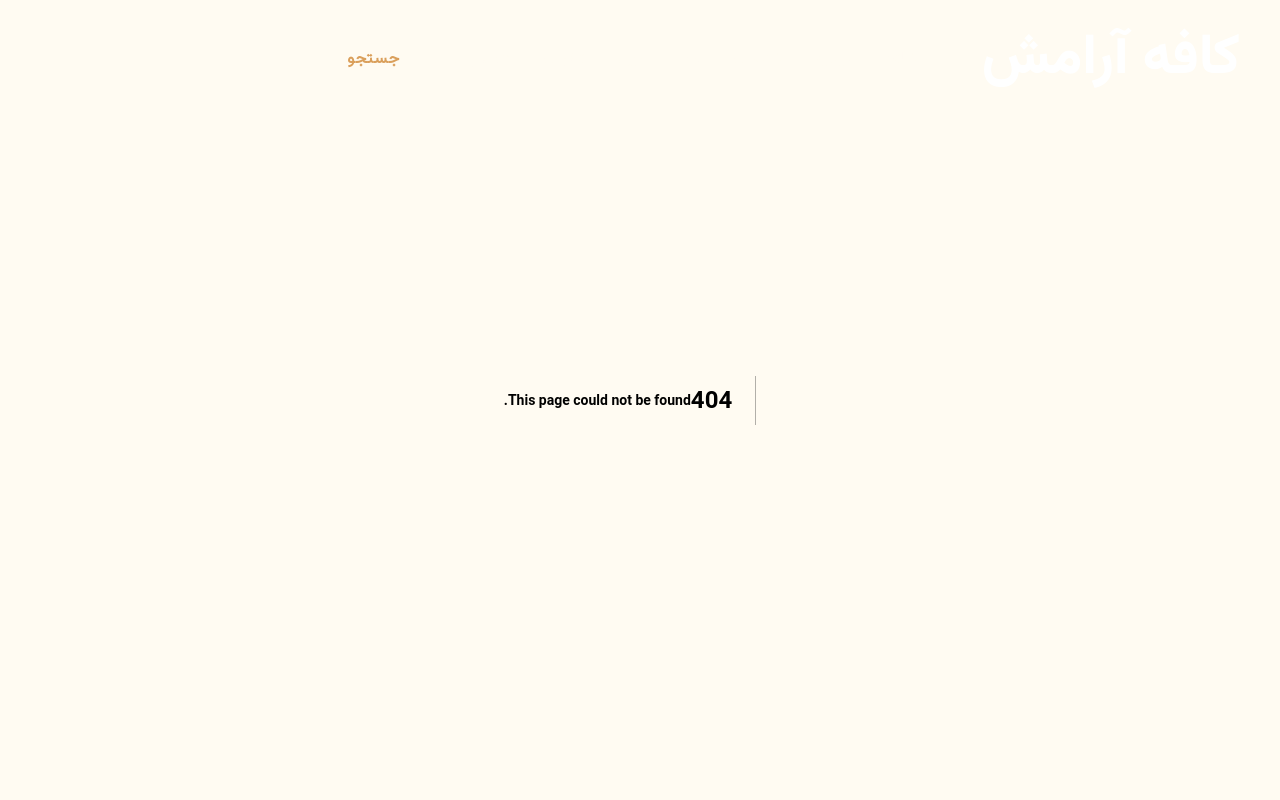
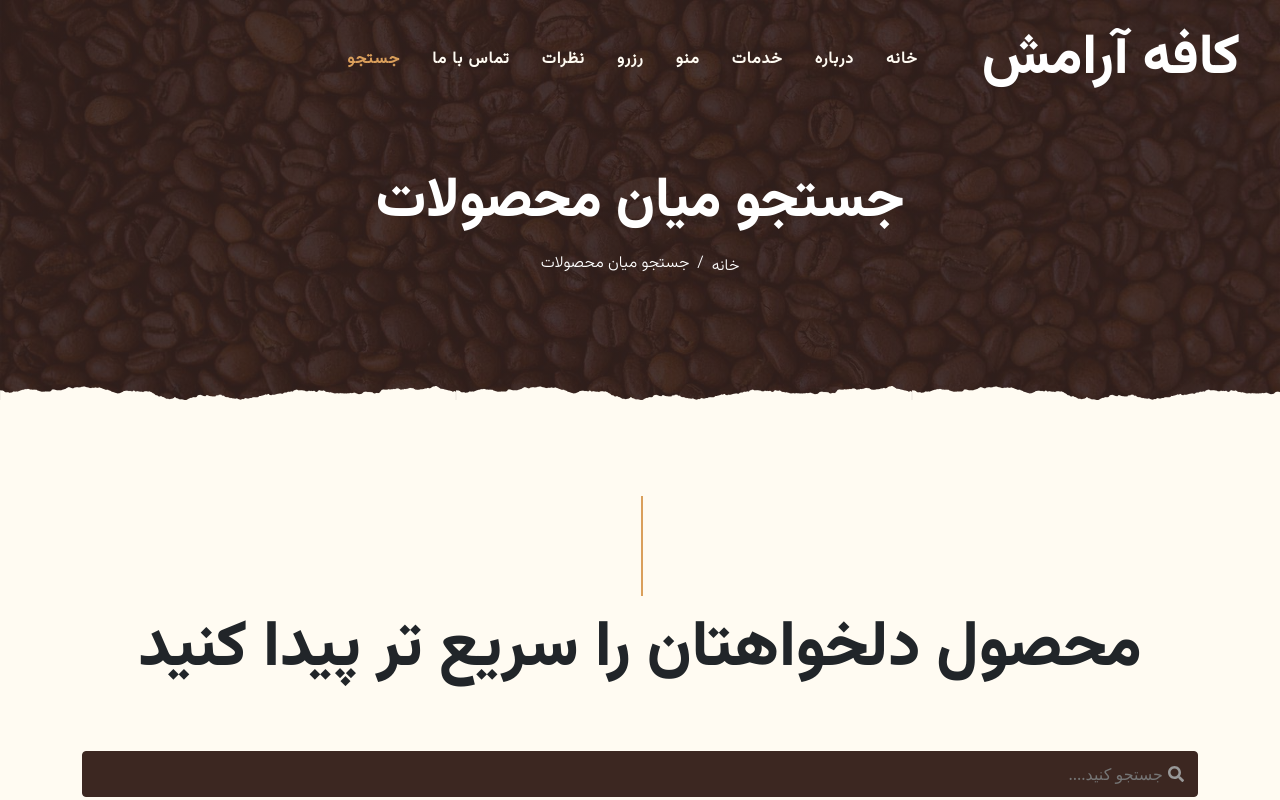
Before and after one commit to erfanHP390/website-coffee-shop, a Next.js app: page /searching in a window 1280 px wide. Before the commit this address had no page. Shown: the top 800 px of the page. Built offline with nearby package versions, Linux system fonts and the light colour scheme.

Commit message:
create page searching with styles

```diff
--- /dev/null
+++ b/pages/searching/index.js
@@ -0,0 +1,55 @@
+import React, { useEffect, useState } from "react";
+import { useRouter } from "next/router";
+import PageHeader from "@/components/modules/PageHeader/PageHeader";
+import { FaSearch } from "react-icons/fa";
+import styles from "../../styles/About.module.css";
+
+export default function index() {
+  const route = useRouter();
+
+  const [search, setSearch] = useState("");
+
+  useEffect(() => {
+    setSearch(route.query.q);
+  }, [route.query.q]);
+
+  const searchHandlerWithEnter = (event) => {
+    if (event.keyCode === 13) {
+      if (search.trim()) {
+        route.push(`/search?q=${search}`);
+      }
+    }
+  };
+
+  const searchHandler = () => {
+    if (search.trim()) {
+      route.push(`/search?q=${search}`);
+    }
+  };
+
+  return (
+    <>
+      <PageHeader route={"جستجو میان محصولات"} routeLink={"/searching"} />
+      <div className="container-fluid py-5">
+        <div className="container">
+          <div className="section-title">
+            <h1 className={`${styles.display_4} font_vazir_ExtraBold`}>
+              محصول دلخواهتان را سریع تر پیدا کنید
+            </h1>
+          </div>
+          <div className={styles.search_container}>
+            <FaSearch className={styles.search_icon} onClick={searchHandler} />
+            <input
+              value={search}
+              onChange={(event) => setSearch(event.target.value)}
+              onKeyDown={searchHandlerWithEnter}
+              type="text"
+              className={styles.search_input}
+              placeholder="جستجو کنید...."
+            />
+          </div>
+        </div>
+      </div>
+    </>
+  );
+}
--- a/styles/About.module.css
+++ b/styles/About.module.css
@@ -106,3 +106,50 @@
   border-color: #DA9F5B;;
   color: #fff;
 }
+
+.search_container {
+  display: flex;
+  align-items: center;
+  border: 1px solid #3C2721;
+  background-color: #3C2721;
+  border-radius: 4px;
+  padding: 5px;
+
+  margin: 20px 0;
+}
+
+.search_icon {
+  margin-right: 8px;
+  color: #999;
+  cursor: pointer;
+}
+
+.search_input {
+  border: none;
+  outline: none;
+  flex-grow: 1;
+  padding: 5px;
+  background-color: #3C2721;
+  color: #fff;
+
+}
+
+@media (max-width: 768px) {
+  .search_container {
+    max-width: 100%;
+  }
+}
+
+@media (max-width: 576px) {
+  .search_container {
+    padding: 2px;
+  }
+
+  .search_icon {
+    margin-right: 4px;
+  }
+
+  .search_input {
+    padding: 2px;
+  }
+}
```
